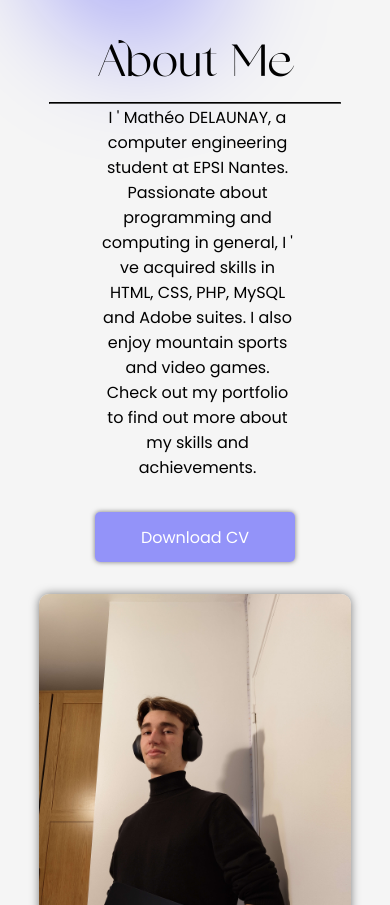
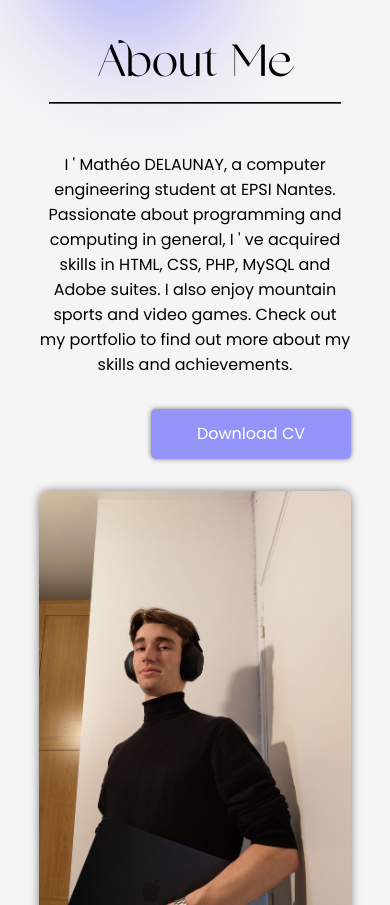
Before and after one commit to D-Seonay/portfolio-matheo-delaunay-2024, a React (Create React App) app: page /about in a window 390 px wide. Shown: the part 1015-1920 px from the top of the page. Built offline with nearby package versions, Linux system fonts and the light colour scheme.

Commit message:
fix responsive

```diff
--- a/src/component/AboutMe.js
+++ b/src/component/AboutMe.js
@@ -105,6 +105,7 @@ const Text = styled.span`
 
   @media (max-width: 1192px) {
     font-size: 1.5rem;
+    max-width: 80vw;
   }
 
   @media (max-width: 768px) {
```
